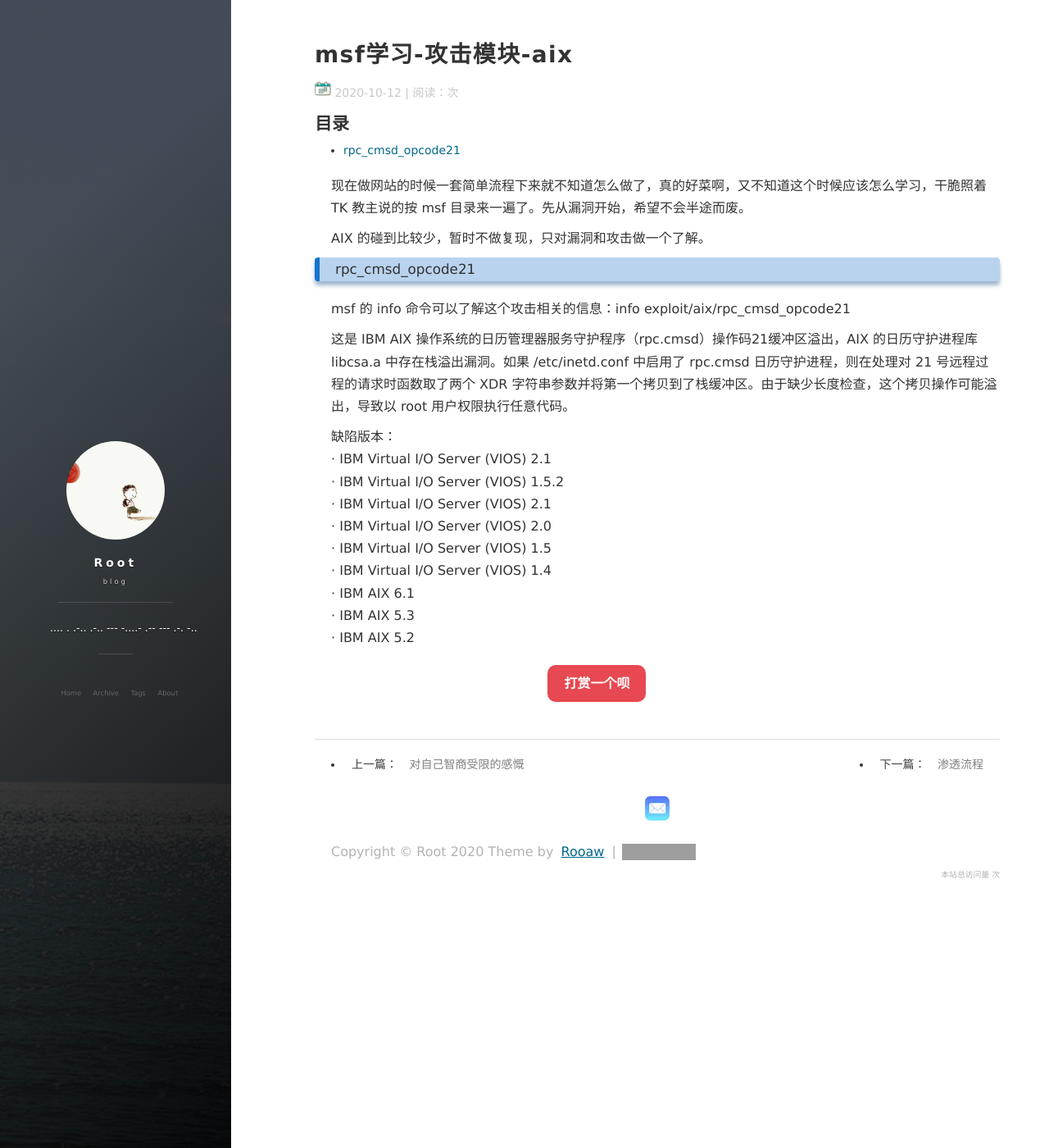
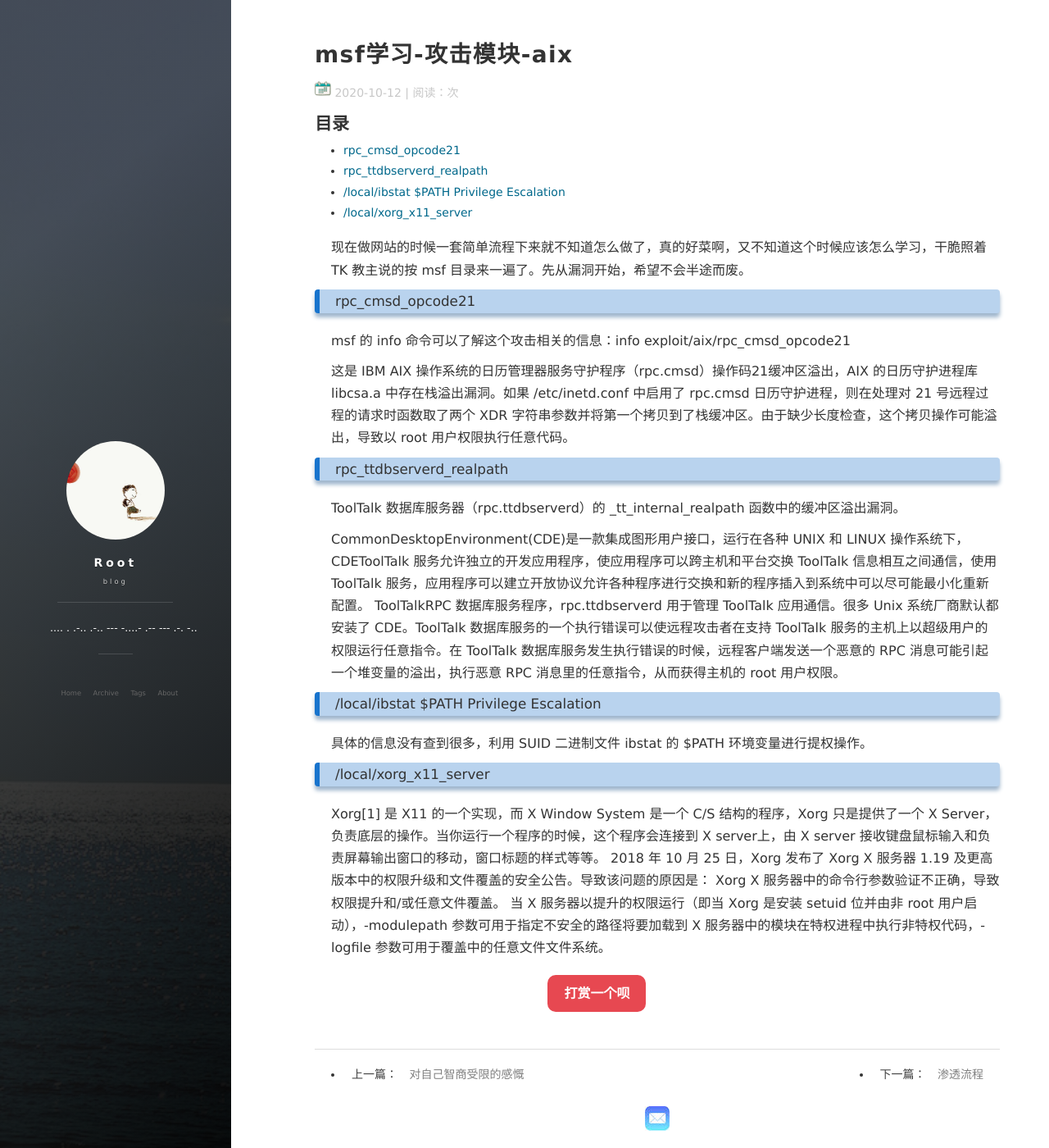
Before and after one commit to Rooaw/Rooaw.github.io, a Jekyll site: the page built from _posts/2020-10-12-msf学习-攻击模块-aix.md, in a window 1280 px wide and 1400 px high. Shown: the whole window at 82% size. Built offline with Jekyll 4.4.1, drawn with Linux system fonts in a browser that asks for light colours; nearby versions of some CDN libraries; comment, search, counter and statistics services are not loaded; grey boxes are pictures that could not be loaded.

Commit message:
aix over

```diff
--- a/_posts/2020-10-12-msf学习-攻击模块-aix.md
+++ b/_posts/2020-10-12-msf学习-攻击模块-aix.md
@@ -7,21 +7,24 @@ tags: msf
 
 现在做网站的时候一套简单流程下来就不知道怎么做了，真的好菜啊，又不知道这个时候应该怎么学习，干脆照着 TK 教主说的按 msf 目录来一遍了。先从漏洞开始，希望不会半途而废。
 
-AIX 的碰到比较少，暂时不做复现，只对漏洞和攻击做一个了解。
-
 ### rpc_cmsd_opcode21
 
 msf 的 info 命令可以了解这个攻击相关的信息：info exploit/aix/rpc_cmsd_opcode21
 
 这是 IBM AIX 操作系统的日历管理器服务守护程序（rpc.cmsd）操作码21缓冲区溢出，AIX 的日历守护进程库 libcsa.a 中存在栈溢出漏洞。如果 /etc/inetd.conf 中启用了 rpc.cmsd 日历守护进程，则在处理对 21 号远程过程的请求时函数取了两个 XDR 字符串参数并将第一个拷贝到了栈缓冲区。由于缺少长度检查，这个拷贝操作可能溢出，导致以 root 用户权限执行任意代码。
 
-缺陷版本：
-	· IBM Virtual I/O Server (VIOS) 2.1  <br>
-	· IBM Virtual I/O Server (VIOS) 1.5.2 <br>
-	· IBM Virtual I/O Server (VIOS) 2.1 <br>
-	· IBM Virtual I/O Server (VIOS) 2.0 <br>
-	· IBM Virtual I/O Server (VIOS) 1.5 <br>
-	· IBM Virtual I/O Server (VIOS) 1.4 <br>
-	· IBM AIX 6.1 <br>
-	· IBM AIX 5.3 <br>
-	· IBM AIX 5.2 <br>
+### rpc_ttdbserverd_realpath
+
+ToolTalk 数据库服务器（rpc.ttdbserverd）的 _tt_internal_realpath 函数中的缓冲区溢出漏洞。
+
+CommonDesktopEnvironment(CDE)是一款集成图形用户接口，运行在各种 UNIX 和 LINUX 操作系统下，CDEToolTalk 服务允许独立的开发应用程序，使应用程序可以跨主机和平台交换 ToolTalk 信息相互之间通信，使用 ToolTalk 服务，应用程序可以建立开放协议允许各种程序进行交换和新的程序插入到系统中可以尽可能最小化重新配置。 ToolTalkRPC 数据库服务程序，rpc.ttdbserverd 用于管理 ToolTalk 应用通信。很多 Unix 系统厂商默认都安装了 CDE。ToolTalk 数据库服务的一个执行错误可以使远程攻击者在支持 ToolTalk 服务的主机上以超级用户的权限运行任意指令。在 ToolTalk 数据库服务发生执行错误的时候，远程客户端发送一个恶意的 RPC 消息可能引起一个堆变量的溢出，执行恶意 RPC 消息里的任意指令，从而获得主机的 root 用户权限。
+
+### /local/ibstat $PATH Privilege Escalation
+
+具体的信息没有查到很多，利用 SUID 二进制文件 ibstat 的 $PATH 环境变量进行提权操作。
+
+### /local/xorg_x11_server
+
+Xorg[1] 是 X11 的一个实现，而 X Window System 是一个 C/S 结构的程序，Xorg 只是提供了一个 X Server，负责底层的操作。当你运行一个程序的时候，这个程序会连接到 X server上，由 X server 接收键盘鼠标输入和负责屏幕输出窗口的移动，窗口标题的样式等等。
+2018 年 10 月 25 日，Xorg 发布了 Xorg X 服务器 1.19 及更高版本中的权限升级和文件覆盖的安全公告。导致该问题的原因是： Xorg X 服务器中的命令行参数验证不正确，导致权限提升和/或任意文件覆盖。
+当 X 服务器以提升的权限运行（即当 Xorg 是安装 setuid 位并由非 root 用户启动），-modulepath 参数可用于指定不安全的路径将要加载到 X 服务器中的模块在特权进程中执行非特权代码，-logfile 参数可用于覆盖中的任意文件文件系统。
```
Also changed, not shown: _posts/2020-10-13-PentestingProcess.md (+8 -5 lines), _posts/2020-10-13-StuckHacking.md (+1 -1 lines).
